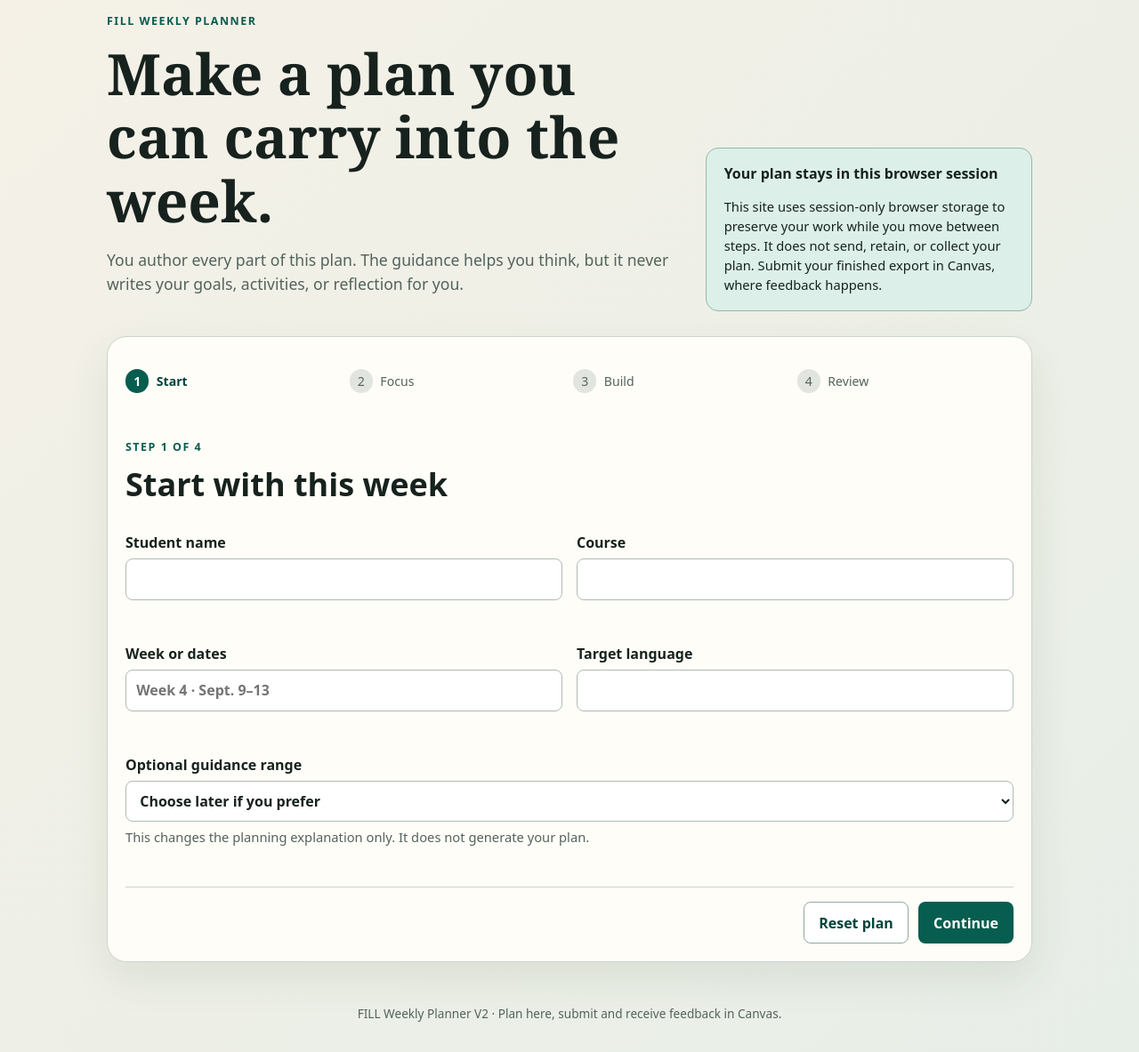
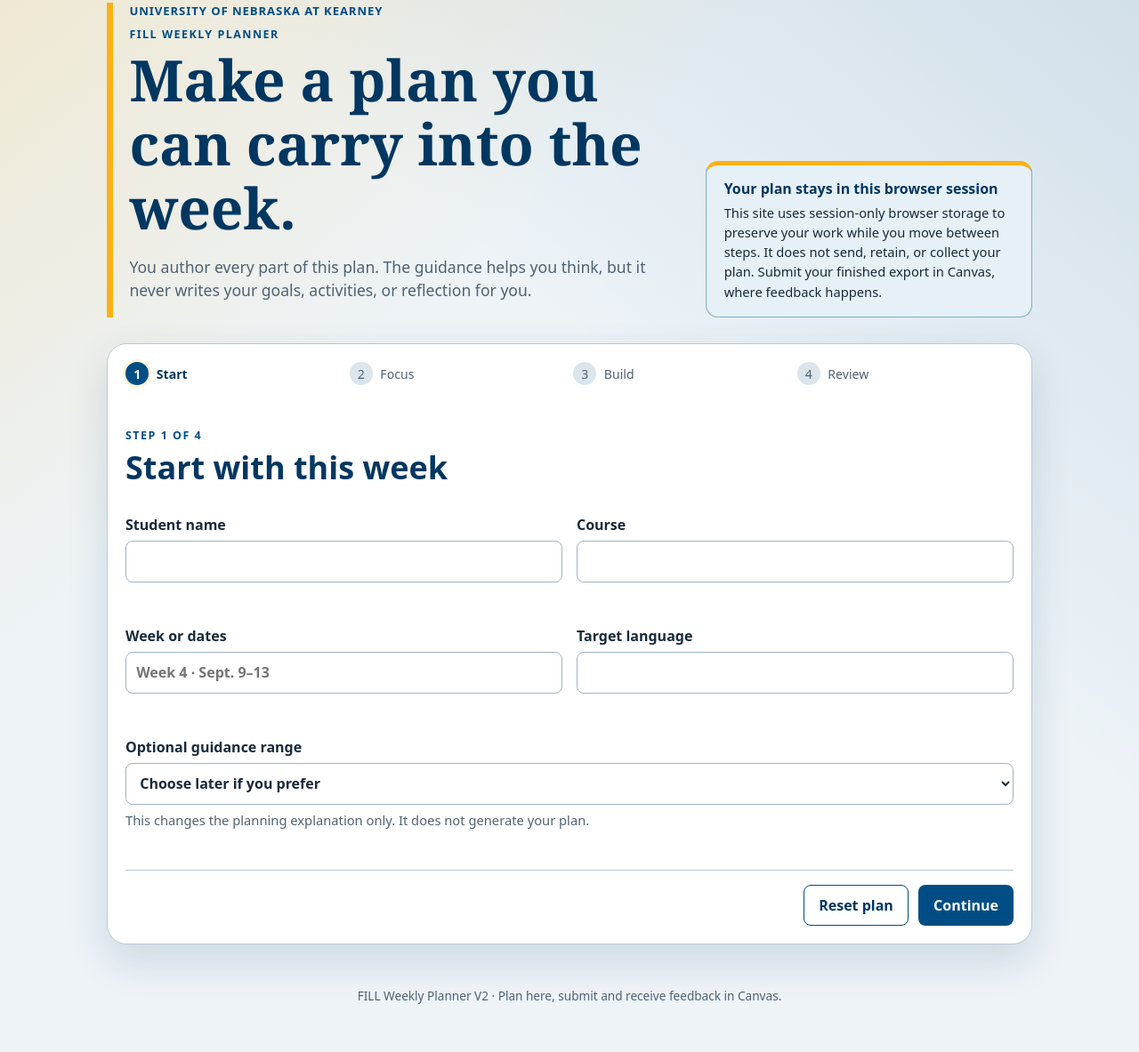
Before and after one commit to darredo1/fill-weekly-planner, a plain HTML site: page public/index.html in a window 1280 px wide. Shown: the part 53-1236 px from the top of the page at 89% size. Drawn offline with Linux system fonts and the light colour scheme.

Commit message:
Apply UNK visual system

```diff
--- a/public/assets/styles.css
+++ b/public/assets/styles.css
@@ -1,20 +1,132 @@
-:root { --ink:#17221e; --muted:#53635d; --paper:#fffdf8; --ground:#f1eee5; --line:#cbd4cb; --green:#075d4f; --green-dark:#03453b; --mint:#dcefe8; --gold:#b96e19; --focus:#125dc2; }
-* { box-sizing:border-box; }
-body { margin:0; color:var(--ink); background:linear-gradient(135deg,#f5f1e7,#e7eee7); font:16px/1.5 system-ui,-apple-system,"Segoe UI",sans-serif; }
-button,input,select,textarea { font:inherit; }
-.skip-link { position:absolute; left:-999px; }.skip-link:focus { left:1rem; top:1rem; z-index:10; background:#fff; padding:.6rem; }
-.site-header,.planner-shell { width:min(1040px,calc(100% - 2rem)); margin-inline:auto; }
-.site-header { padding:3.5rem 0 1.8rem; display:grid; grid-template-columns:1.4fr .8fr; gap:2rem; align-items:end; }
-.eyebrow,.step-label { margin:0 0:.35rem; font-weight:750; font-size:.78rem; letter-spacing:.12em; text-transform:uppercase; color:var(--green); }
-h1,h2,h3 { line-height:1.12; }.site-header h1 { max-width:720px; margin:.1rem 0 .9rem; font-family:Georgia,serif; font-size:clamp(2.2rem,5vw,4.2rem); }.lede { max-width:650px; font-size:1.1rem; color:var(--muted); }
-.privacy-note { padding:1.1rem 1.2rem; border:1px solid #93baa9; border-radius:14px; background:var(--mint); }.privacy-note h2 { margin:0 0:.4rem; font-size:1rem; }.privacy-note p { margin:0; font-size:.92rem; }
-.planner-shell { margin-bottom:3rem; padding:1.25rem; border:1px solid var(--line); border-radius:22px; background:var(--paper); box-shadow:0 18px 45px #34462d18; }
-.progress { display:grid; grid-template-columns:repeat(4,1fr); gap:.5rem; list-style:none; padding:0; margin:0 0:1.25rem; }.progress li { color:var(--muted); font-size:.88rem; }.progress span { display:inline-grid; place-items:center; width:1.65rem; height:1.65rem; border-radius:50%; background:#e2e5df; margin-right:.3rem; }.progress .is-current { color:var(--green-dark); font-weight:750; }.progress .is-current span { background:var(--green); color:white; }
-.status { min-height:1.5rem; margin:.25rem 0; color:#9c320b; font-weight:650; }.wizard-step { display:none; }.wizard-step.is-active { display:block; animation:enter .18s ease-out; } @keyframes enter { from { opacity:.4; transform:translateY(5px) } }
-h2 { margin:.15rem 0 1rem; font-size:clamp(1.6rem,3vw,2.25rem); }.field-grid { display:grid; grid-template-columns:repeat(2,minmax(0,1fr)); gap:1rem; }.span-all { grid-column:1/-1; } label { display:flex; flex-direction:column; gap:.38rem; font-weight:650; margin:1rem 0; } input,select,textarea { border:1px solid #aebcb3; border-radius:8px; padding:.65rem .7rem; color:var(--ink); background:#fff; } input:focus,select:focus,textarea:focus,button:focus { outline:3px solid #86baff; outline-offset:2px; } textarea { resize:vertical; }
-.hint,.intro { color:var(--muted); font-size:.92rem; font-weight:400; }.guidance-callout { margin:1rem 0; padding:.8rem 1rem; background:#eef7f2; border-left:4px solid var(--green); }.guidance-callout p { margin:.25rem 0; }
-fieldset { margin:1.2rem 0; padding:1rem; border:1px solid var(--line); border-radius:10px; } legend { padding:0 .35rem; font-weight:750; }.choice-grid { display:grid; grid-template-columns:repeat(2,minmax(0,1fr)); gap:.2rem 1rem; }.choice-grid label,.locked-choice { flex-direction:row; align-items:center; font-weight:500; }.locked-choice { padding:.45rem .6rem; background:#eef4f0; border-radius:6px; }.locked-choice span { margin-left:auto; font-size:.78rem; color:var(--green); font-weight:750; }
-.area-guidance { display:grid; gap:1rem; }.area-card { padding:1rem; border:1px solid var(--line); border-radius:12px; background:#fcfffc; }.area-card h3 { margin:0 0:.4rem; }.area-card p { margin:.4rem 0; }.contrast { display:grid; grid-template-columns:1fr 1fr; gap:.75rem; margin:.8rem 0; }.example { padding:.65rem; border-radius:7px; font-size:.9rem; }.strong { background:#e7f4ec; }.weak { background:#faf0e9; }.area-card ul { margin:.45rem 0 .2rem; padding-left:1.2rem; font-size:.9rem; }.can-do { margin-top:.85rem; }.planning-cards { margin:1.5rem 0; }.planning-cards h3 { margin-bottom:.25rem; }.card-list { display:grid; grid-template-columns:repeat(auto-fit,minmax(200px,1fr)); gap:.75rem; }.planning-card { padding:.85rem; background:#f4f7f3; border-radius:8px; border:1px solid #d7dfd8; }.planning-card h4 { margin:0 0:.35rem; }.planning-card p { margin:0; font-size:.9rem; }
-.navigation { display:flex; gap:.7rem; align-items:center; margin-top:1.8rem; border-top:1px solid var(--line); padding-top:1rem; }.reset { margin-left:auto; }.button { border:1px solid transparent; border-radius:8px; padding:.65rem 1rem; cursor:pointer; font-weight:700; }.primary { background:var(--green); color:white; }.primary:hover { background:var(--green-dark); }.secondary { color:var(--green-dark); background:white; border-color:#91aa9e; }.export-actions { display:flex; gap:.7rem; }.self-check { margin:1rem 0; padding:1rem; border-radius:10px; background:#f7f4ed; }.self-check h3 { margin:0; }.self-check label { flex-direction:row; align-items:center; font-weight:500; }.self-check input { width:auto; }
-footer { padding:0 1rem 2rem; text-align:center; color:var(--muted); font-size:.85rem; }.not-found { width:min(640px,calc(100% - 2rem)); margin:12vh auto; padding:2rem; border-radius:18px; background:var(--paper); }.not-found h1 { font-family:Georgia,serif; font-size:3rem; }
-@media (max-width:650px) { .site-header { grid-template-columns:1fr; padding-top:2rem; gap:1rem; }.progress li { font-size:0; }.progress span { margin:0; }.progress { justify-items:center; }.field-grid,.choice-grid,.contrast { grid-template-columns:1fr; }.planner-shell { padding:1rem; }.navigation { flex-wrap:wrap; }.reset { margin-left:0; }.export-actions { flex-direction:column; }.button { width:100%; } }
+:root {
+  --unk-blue: #004d86;
+  --unk-blue-deep: #003761;
+  --unk-blue-pale: #e6f0f7;
+  --unk-gold: #fcb116;
+  --unk-gold-pale: #fff3d8;
+  --ink: #182a3a;
+  --muted: #506273;
+  --paper: #ffffff;
+  --ground: #edf3f7;
+  --line: #b9cad7;
+  --focus: #002f52;
+  --danger: #9c320b;
+  --shadow: 0 18px 45px rgba(0, 51, 94, 0.14);
+}
+
+* { box-sizing: border-box; }
+
+body {
+  margin: 0;
+  color: var(--ink);
+  background:
+    linear-gradient(140deg, rgba(252, 177, 22, 0.17), transparent 35%),
+    linear-gradient(220deg, rgba(0, 77, 134, 0.12), transparent 42%),
+    var(--ground);
+  font: 16px/1.5 system-ui, -apple-system, "Segoe UI", sans-serif;
+}
+
+button, input, select, textarea { font: inherit; }
+
+.skip-link { position: absolute; left: -999px; }
+.skip-link:focus { left: 1rem; top: 1rem; z-index: 10; background: #fff; padding: 0.6rem; }
+
+.site-header, .planner-shell { width: min(1040px, calc(100% - 2rem)); margin-inline: auto; }
+
+.site-header {
+  padding: 3.5rem 0 1.8rem;
+  display: grid;
+  grid-template-columns: 1.4fr 0.8fr;
+  gap: 2rem;
+  align-items: end;
+}
+
+.brand-intro { border-left: 0.45rem solid var(--unk-gold); padding-left: 1.15rem; }
+.university-name { margin: 0 0 0.45rem; color: var(--unk-blue); font-size: 0.82rem; font-weight: 800; letter-spacing: 0.07em; text-transform: uppercase; }
+.eyebrow, .step-label { margin: 0 0 0.35rem; color: var(--unk-blue); font-size: 0.78rem; font-weight: 750; letter-spacing: 0.12em; text-transform: uppercase; }
+h1, h2, h3 { line-height: 1.12; }
+.site-header h1 { max-width: 720px; margin: 0.1rem 0 0.9rem; font-family: Georgia, serif; font-size: clamp(2.2rem, 5vw, 4.2rem); color: var(--unk-blue-deep); }
+.lede { max-width: 650px; color: var(--muted); font-size: 1.1rem; }
+
+.privacy-note { padding: 1.1rem 1.2rem; border: 1px solid #7eabc9; border-top: 0.35rem solid var(--unk-gold); border-radius: 14px; background: var(--unk-blue-pale); }
+.privacy-note h2 { margin: 0 0 0.4rem; color: var(--unk-blue-deep); font-size: 1rem; }
+.privacy-note p { margin: 0; font-size: 0.92rem; }
+
+.planner-shell { margin-bottom: 3rem; padding: 1.25rem; border: 1px solid var(--line); border-radius: 22px; background: var(--paper); box-shadow: var(--shadow); }
+.progress { display: grid; grid-template-columns: repeat(4, 1fr); gap: 0.5rem; list-style: none; padding: 0; margin: 0 0 1.25rem; }
+.progress li { color: var(--muted); font-size: 0.88rem; }
+.progress span { display: inline-grid; place-items: center; width: 1.65rem; height: 1.65rem; margin-right: 0.3rem; border-radius: 50%; background: #dce5eb; }
+.progress .is-current { color: var(--unk-blue-deep); font-weight: 750; }
+.progress .is-current span { background: var(--unk-blue); color: #fff; box-shadow: 0 0 0 3px var(--unk-gold-pale); }
+
+.status { min-height: 1.5rem; margin: 0.25rem 0; color: var(--danger); font-weight: 650; }
+.wizard-step { display: none; }
+.wizard-step.is-active { display: block; animation: enter 0.18s ease-out; }
+@keyframes enter { from { opacity: 0.4; transform: translateY(5px); } }
+
+h2 { margin: 0.15rem 0 1rem; color: var(--unk-blue-deep); font-size: clamp(1.6rem, 3vw, 2.25rem); }
+.field-grid { display: grid; grid-template-columns: repeat(2, minmax(0, 1fr)); gap: 1rem; }
+.span-all { grid-column: 1 / -1; }
+label { display: flex; flex-direction: column; gap: 0.38rem; margin: 1rem 0; font-weight: 650; }
+input, select, textarea { width: 100%; padding: 0.65rem 0.7rem; border: 1px solid #9fb4c4; border-radius: 8px; color: var(--ink); background: #fff; }
+input:focus, select:focus, textarea:focus, button:focus { outline: 3px solid var(--focus); outline-offset: 2px; }
+textarea { resize: vertical; }
+
+.hint, .intro { color: var(--muted); font-size: 0.92rem; font-weight: 400; }
+.guidance-callout { margin: 1rem 0; padding: 0.8rem 1rem; border-left: 4px solid var(--unk-gold); background: var(--unk-blue-pale); }
+.guidance-callout p { margin: 0.25rem 0; }
+
+fieldset { margin: 1.2rem 0; padding: 1rem; border: 1px solid var(--line); border-radius: 10px; }
+legend { padding: 0 0.35rem; color: var(--unk-blue-deep); font-weight: 750; }
+.choice-grid { display: grid; grid-template-columns: repeat(2, minmax(0, 1fr)); gap: 0.2rem 1rem; }
+.choice-grid label, .locked-choice { flex-direction: row; align-items: center; font-weight: 500; }
+.locked-choice { padding: 0.45rem 0.6rem; border-left: 3px solid var(--unk-gold); border-radius: 6px; background: var(--unk-blue-pale); }
+.locked-choice span { margin-left: auto; color: var(--unk-blue-deep); font-size: 0.78rem; font-weight: 750; }
+
+.area-guidance { display: grid; gap: 1rem; }
+.area-card { padding: 1rem; border: 1px solid var(--line); border-top: 0.3rem solid var(--unk-blue); border-radius: 12px; background: #fff; }
+.area-card h3 { margin: 0 0 0.4rem; color: var(--unk-blue-deep); }
+.area-card p { margin: 0.4rem 0; }
+.contrast { display: grid; grid-template-columns: 1fr 1fr; gap: 0.75rem; margin: 0.8rem 0; }
+.example { padding: 0.65rem; border-radius: 7px; font-size: 0.9rem; }
+.strong { border-left: 3px solid var(--unk-blue); background: var(--unk-blue-pale); }
+.weak { border-left: 3px solid #b26d00; background: var(--unk-gold-pale); }
+.area-card ul { margin: 0.45rem 0 0.2rem; padding-left: 1.2rem; }
+.can-do { margin-top: 0.85rem; }
+
+.planning-cards { margin: 1.5rem 0; }
+.planning-cards h3 { margin-bottom: 0.25rem; color: var(--unk-blue-deep); }
+.card-list { display: grid; grid-template-columns: repeat(auto-fit, minmax(200px, 1fr)); gap: 0.75rem; }
+.planning-card { padding: 0.85rem; border: 1px solid #c9d8e3; border-top: 0.25rem solid var(--unk-gold); border-radius: 8px; background: #f7fafc; }
+.planning-card h4 { margin: 0 0 0.35rem; color: var(--unk-blue-deep); }
+.planning-card p { margin: 0; font-size: 0.9rem; }
+
+.navigation { display: flex; gap: 0.7rem; align-items: center; margin-top: 1.8rem; padding-top: 1rem; border-top: 1px solid var(--line); }
+.reset { margin-left: auto; }
+.button { padding: 0.65rem 1rem; border: 1px solid transparent; border-radius: 8px; cursor: pointer; font-weight: 700; }
+.primary { color: #fff; background: var(--unk-blue); }
+.primary:hover { background: var(--unk-blue-deep); }
+.secondary { border-color: var(--unk-blue); color: var(--unk-blue-deep); background: #fff; }
+.secondary:hover { background: var(--unk-blue-pale); }
+.export-actions { display: flex; gap: 0.7rem; }
+.self-check { margin: 1rem 0; padding: 1rem; border-left: 0.35rem solid var(--unk-gold); border-radius: 10px; background: var(--unk-gold-pale); }
+.self-check h3 { margin: 0; color: var(--unk-blue-deep); }
+.self-check label { flex-direction: row; align-items: center; font-weight: 500; }
+.self-check input { width: auto; }
+
+footer { padding: 0 1rem 2rem; color: var(--muted); text-align: center; font-size: 0.85rem; }
+.not-found { width: min(640px, calc(100% - 2rem)); margin: 12vh auto; padding: 2rem; border-top: 0.45rem solid var(--unk-gold); border-radius: 18px; background: var(--paper); box-shadow: var(--shadow); }
+.not-found h1 { color: var(--unk-blue-deep); font-family: Georgia, serif; font-size: 3rem; }
+
+@media (max-width: 650px) {
+  .site-header { grid-template-columns: 1fr; gap: 1rem; padding-top: 2rem; }
+  .progress { justify-items: center; }
+  .progress li { font-size: 0; }
+  .progress span { margin: 0; }
+  .field-grid, .choice-grid, .contrast { grid-template-columns: 1fr; }
+  .planner-shell { padding: 1rem; }
+  .navigation { flex-wrap: wrap; }
+  .reset { margin-left: 0; }
+  .export-actions { flex-direction: column; }
+  .button { width: 100%; }
+}
--- a/public/index.html
+++ b/public/index.html
@@ -11,7 +11,8 @@
 <body>
   <a class="skip-link" href="#planner">Skip to planner</a>
   <header class="site-header">
-    <div>
+    <div class="brand-intro">
+      <p class="university-name">University of Nebraska at Kearney</p>
       <p class="eyebrow">FILL Weekly Planner</p>
       <h1>Make a plan you can carry into the week.</h1>
       <p class="lede">You author every part of this plan. The guidance helps you think, but it never writes your goals, activities, or reflection for you.</p>
```
